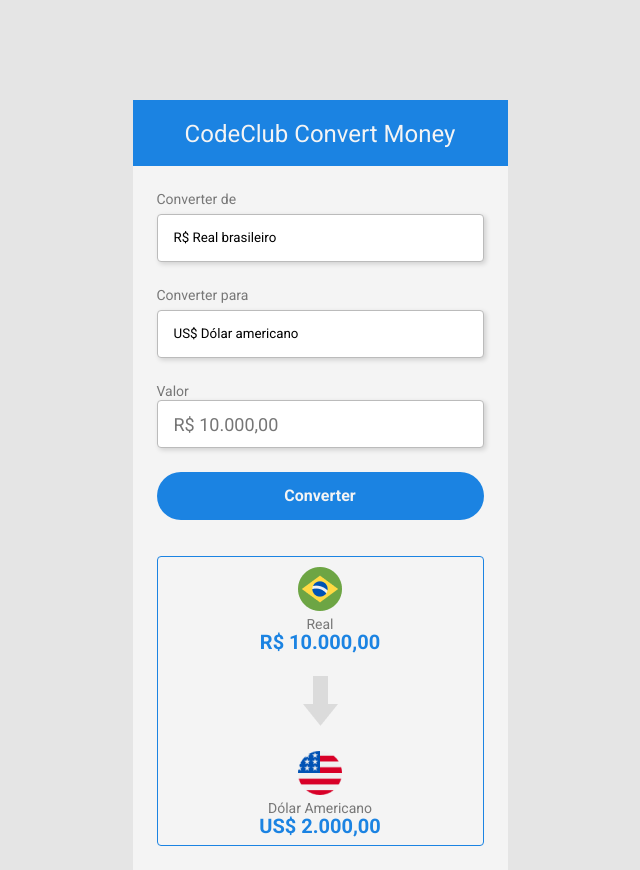
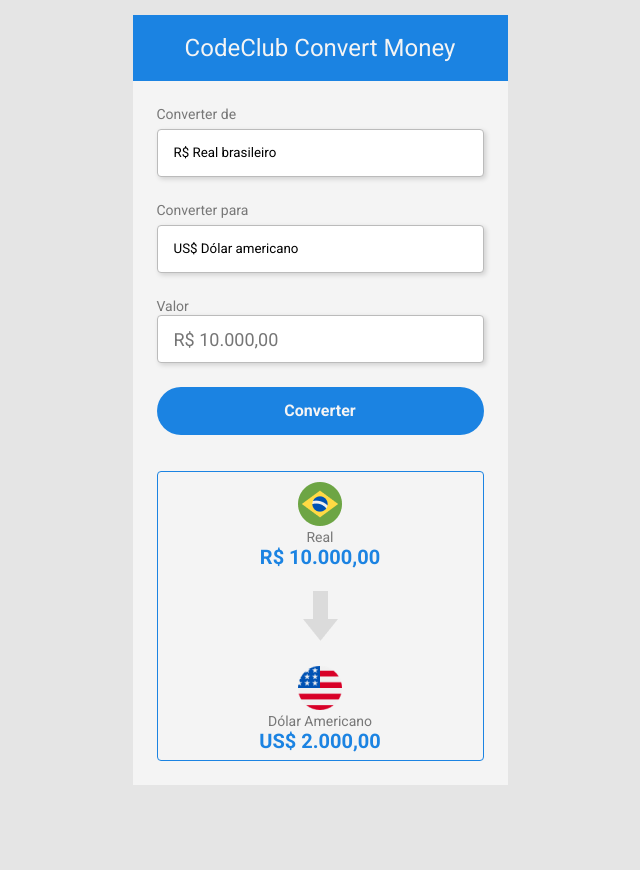
Before and after one commit to SergioLuisCardoso/currency-converter, a plain HTML site: page index.html in a window 1280 px wide. Shown: the whole page, without its empty margins (320-960 px from the left). After the commit the page ends 800 px from the top, so only its background shows below. Drawn offline with Linux system fonts and the light colour scheme.

Commit message:
Modified the styles.css file with flexbox technology

```diff
--- a/styles.css
+++ b/styles.css
@@ -10,27 +10,31 @@
 
 body {
     background-color: #E5E5E5;
+    display: flex;
+    justify-content: center;
+    align-items: center;
+    height: 100vh;
 }
 
 h1 {
     font-size: 24px;
     color: #F4F4F4;
-    Height: 66px;
-    width: 375px;
+    /*Height: 66px;*/
+    /*width: 375px;*/
 }
 
 .container {
     background-color: #F4F4F4;
     width: 375px;
-    margin: 0 auto;
-    margin-top: 100px;
+
 }
 
 header {
     background-color: #1B83E2;
     height: 66px;
-    text-align: center;
-    padding-top: 25px;
+    display: flex;
+    justify-content: center;
+    align-items: center;
 }
 
 main {
@@ -95,11 +99,19 @@ button:hover {
 section {
     border: 1px solid #1B83E2;
     border-radius: 4px;
+    display: flex;
+    align-items: center;
+    flex-direction: column;
+    gap: 15px;
 }
 
 .currency-container {
-    text-align: center;
+    /*text-align: center;*/
     padding: 10px;
+    display: flex;
+    flex-direction: column;
+    align-items: center;
+    gap: 2px;
 }
 
 .currency-name {
@@ -113,7 +125,9 @@ section {
     color: #1B83E2;
 }
 
+/*
 .arrow-image {
     margin: 15px auto;
     display: block;
 }
+*/
```
